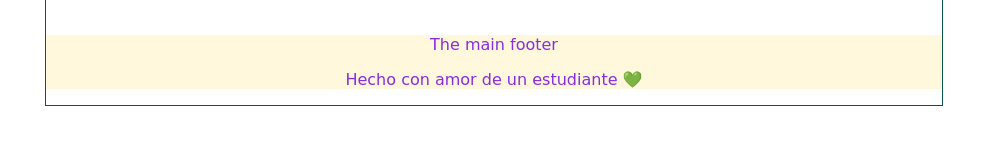
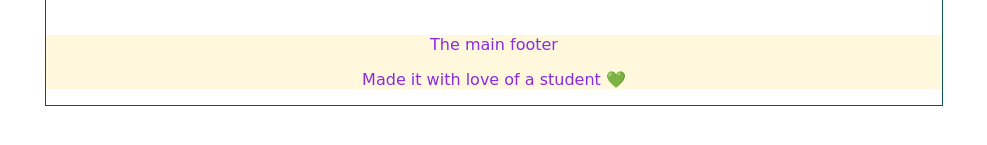
Before and after one commit to SergioDuvand/hyperblog, a plain HTML site: page index.html in a window 1280 px wide. Shown: the part 245-390 px from the top of the page, without its empty margins (146-1133 px from the left). Drawn offline with Linux system fonts and the light colour scheme.

Commit message:
mensaje final en Inglés

```diff
--- a/index.html
+++ b/index.html
@@ -29,7 +29,7 @@
         </div>
         <div id="footer">
             <p>The main footer</p>
-            <p>Hecho con amor de un estudiante 💚</p>
+            <p>Made it with love of a student 💚</p>
         </div>
     </div>
 </body>
```
